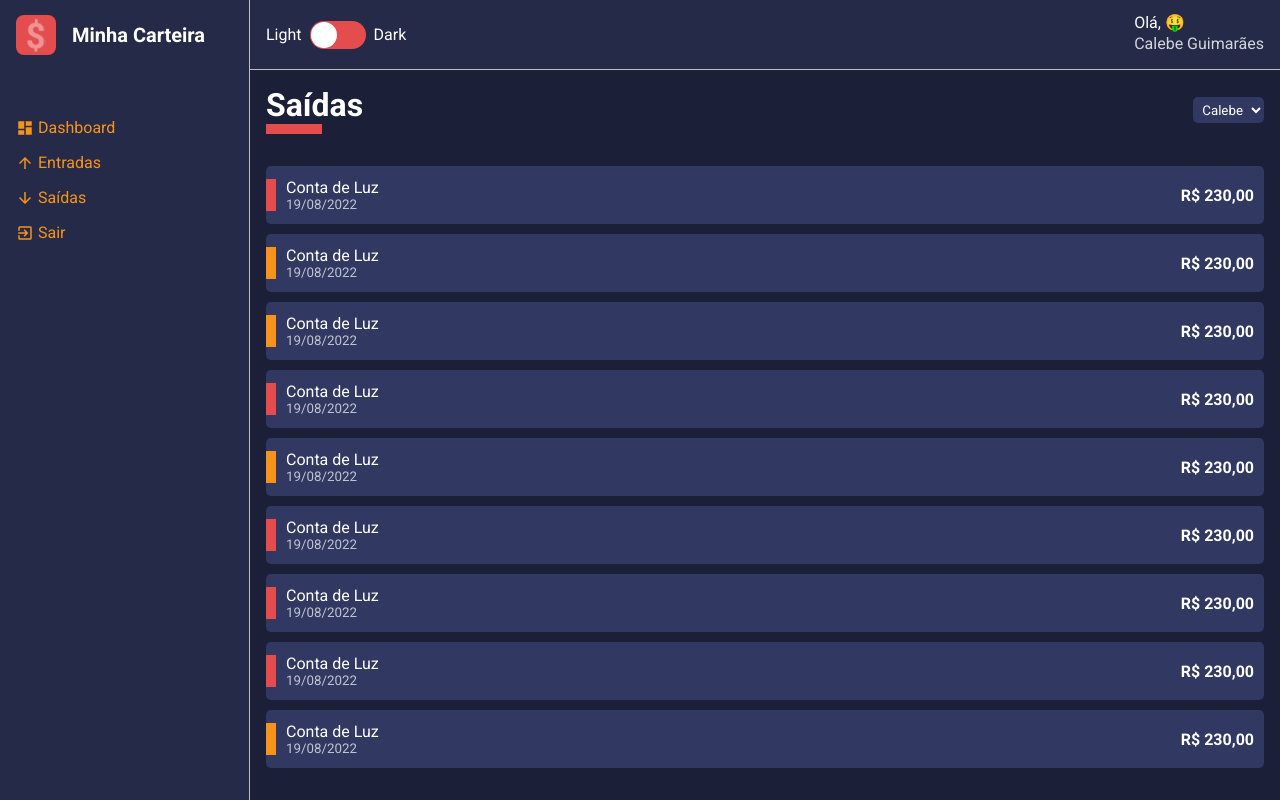
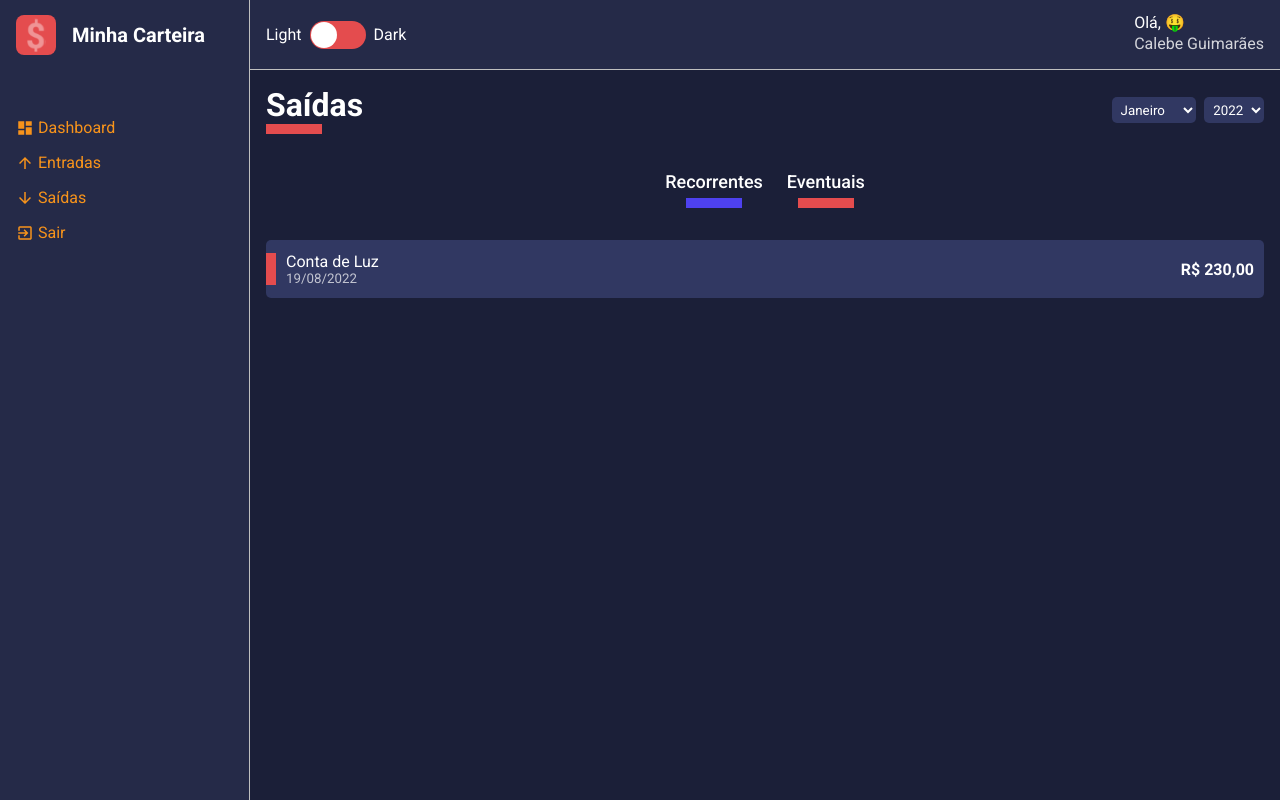
Before and after one commit to calebesg/my-wallet, a React (Create React App) app: page / in a window 1280 px wide. Built offline with nearby package versions, Linux system fonts and the light colour scheme.

Commit message:
created filters

```diff
--- a/src/pages/List/index.tsx
+++ b/src/pages/List/index.tsx
@@ -2,82 +2,46 @@ import { useTheme } from 'styled-components'
 import ContentHeader from '../../components/ContentHeader'
 import HistoryFinanceCard from '../../components/HistoryFinanceCard'
 import SelectInput from '../../components/SelectInput'
-import { Container, Content } from './styles'
+import { Container, Content, Filters } from './styles'
 
 const List: React.FC = () => {
   const theme = useTheme()
 
-  const options = [
-    { value: 'Calebe', label: 'Calebe' },
-    { value: 'Maria', label: 'Maria' },
-    { value: 'Pedro', label: 'Pedro' },
+  const months = [
+    { value: 1, label: 'Janeiro' },
+    { value: 2, label: 'Fevereiro' },
+    { value: 3, label: 'Março' },
+    { value: 4, label: 'Abril' },
+    { value: 5, label: 'Maio' },
+  ]
+
+  const years = [
+    { value: 2022, label: 2022 },
+    { value: 2021, label: 2021 },
+    { value: 2020, label: 2020 },
+    { value: 2019, label: 2019 },
+    { value: 2018, label: 2018 },
   ]
 
   return (
     <Container>
       <ContentHeader title="Saídas" lineColor={theme.colors.warning}>
-        <SelectInput options={options} />
+        <SelectInput options={months} />
+        <SelectInput options={years} />
       </ContentHeader>
+
+      <Filters>
+        <button type="button" className="tag__filter tag__filter--recurrent">
+          Recorrentes
+        </button>
+        <button type="button" className="tag__filter tag__filter--eventual">
+          Eventuais
+        </button>
+      </Filters>
 
       <Content>
         <HistoryFinanceCard
           tagColor={theme.colors.warning}
-          amount="R$ 230,00"
-          title="Conta de Luz"
-          subtitle="19/08/2022"
-        />
-
-        <HistoryFinanceCard
-          tagColor={theme.colors.info}
-          amount="R$ 230,00"
-          title="Conta de Luz"
-          subtitle="19/08/2022"
-        />
-
-        <HistoryFinanceCard
-          tagColor={theme.colors.info}
-          amount="R$ 230,00"
-          title="Conta de Luz"
-          subtitle="19/08/2022"
-        />
-
-        <HistoryFinanceCard
-          tagColor={theme.colors.warning}
-          amount="R$ 230,00"
-          title="Conta de Luz"
-          subtitle="19/08/2022"
-        />
-
-        <HistoryFinanceCard
-          tagColor={theme.colors.info}
-          amount="R$ 230,00"
-          title="Conta de Luz"
-          subtitle="19/08/2022"
-        />
-
-        <HistoryFinanceCard
-          tagColor={theme.colors.warning}
-          amount="R$ 230,00"
-          title="Conta de Luz"
-          subtitle="19/08/2022"
-        />
-
-        <HistoryFinanceCard
-          tagColor={theme.colors.warning}
-          amount="R$ 230,00"
-          title="Conta de Luz"
-          subtitle="19/08/2022"
-        />
-
-        <HistoryFinanceCard
-          tagColor={theme.colors.warning}
-          amount="R$ 230,00"
-          title="Conta de Luz"
-          subtitle="19/08/2022"
-        />
-
-        <HistoryFinanceCard
-          tagColor={theme.colors.info}
           amount="R$ 230,00"
           title="Conta de Luz"
           subtitle="19/08/2022"
--- a/src/pages/List/styles.ts
+++ b/src/pages/List/styles.ts
@@ -2,6 +2,42 @@ import styled from 'styled-components'
 
 export const Container = styled.div``
 
+export const Filters = styled.div`
+  margin-top: 2rem;
+  display: flex;
+  justify-content: center;
+  gap: 1.5rem;
+
+  .tag__filter {
+    background-color: transparent;
+    border: none;
+    color: ${props => props.theme.colors.text};
+    font-size: 1.125rem;
+    font-weight: 500;
+    line-height: 2rem;
+    transition: opacity 0.1s ease-out;
+
+    &:hover {
+      opacity: 0.7;
+    }
+
+    &::after {
+      content: '';
+      display: block;
+      width: 3.5rem;
+      margin: 0 auto;
+    }
+
+    &--recurrent::after {
+      border-bottom: 0.625rem solid ${props => props.theme.colors.success};
+    }
+
+    &--eventual::after {
+      border-bottom: 0.625rem solid ${props => props.theme.colors.warning};
+    }
+  }
+`
+
 export const Content = styled.div`
   margin-top: 2rem;
 `
--- a/src/styles/global.ts
+++ b/src/styles/global.ts
@@ -16,4 +16,8 @@ export default createGlobalStyle`
     outline: 0;
     font-family: 'Roboto', sans-serif;
   }
+
+  button {
+    cursor: pointer;
+  }
 `
```
